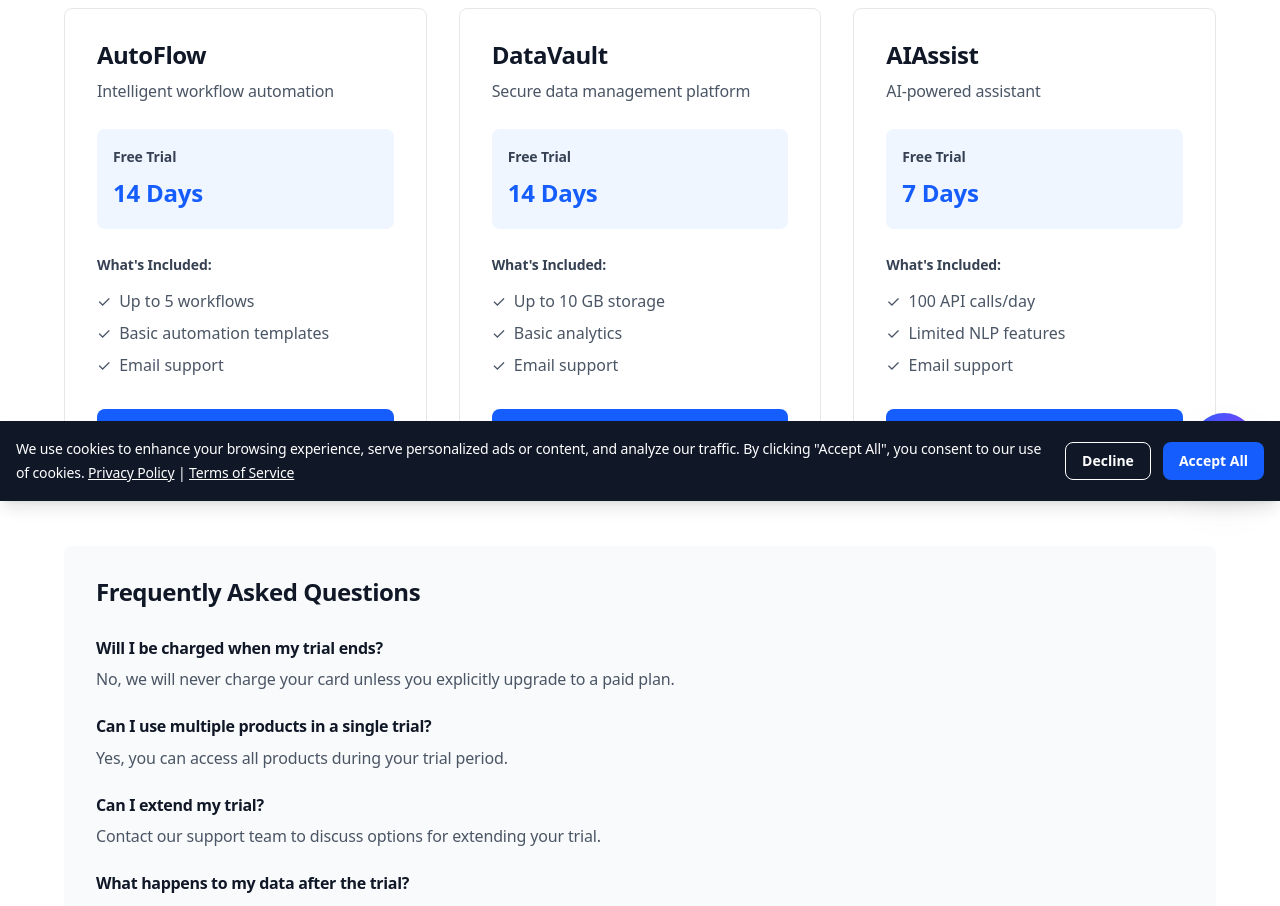
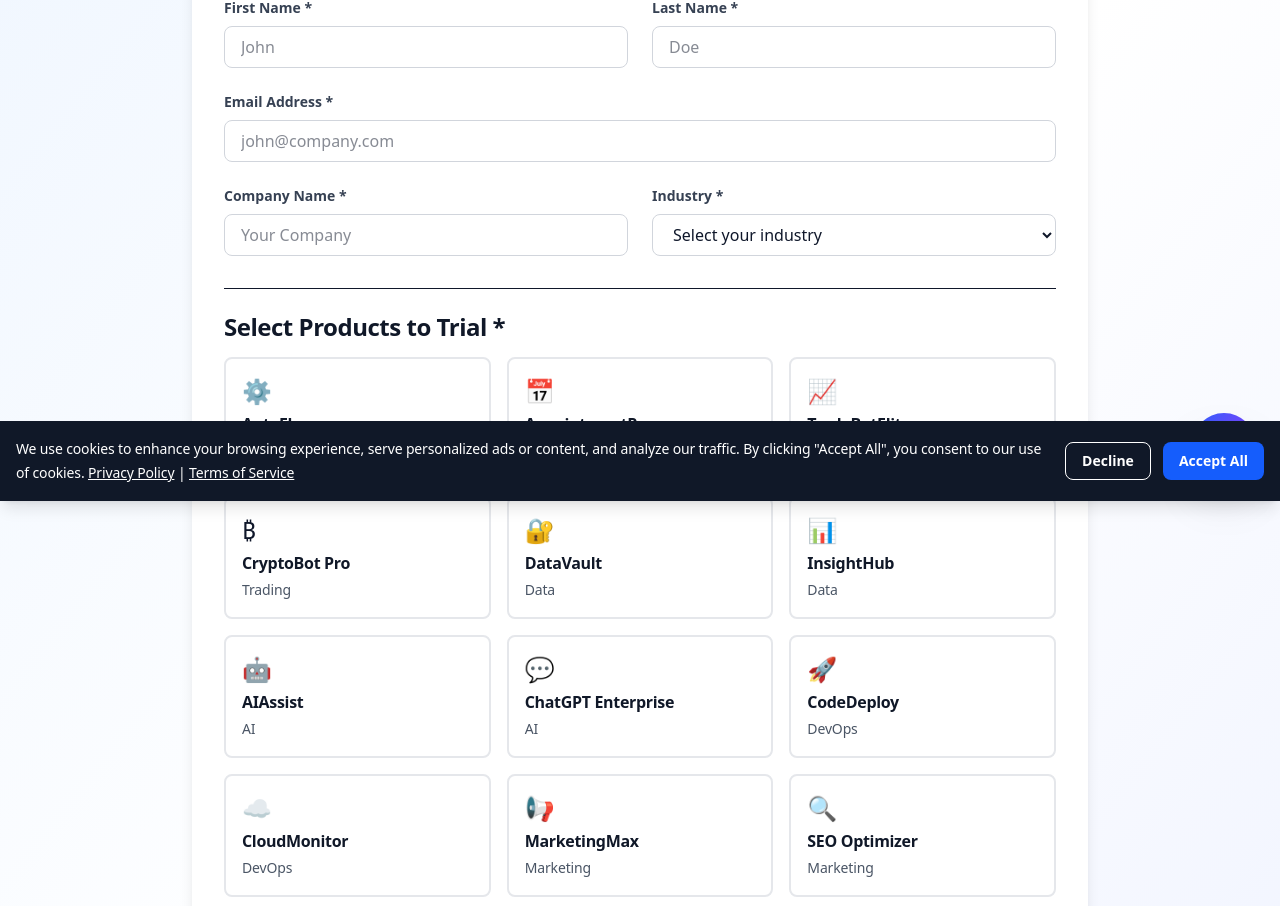
Before and after one commit to Jordan-sketch-hue/j-supreme-tech-website, a Next.js app: page /free-trial in a window 1280 px wide. Shown: the part 299-1205 px from the top of the page. Built offline with nearby package versions, Linux system fonts and the light colour scheme.

Commit message:
Updated: Connected trial request form to free-trial page

```diff
--- a/src/app/(marketing)/free-trial/page.tsx
+++ b/src/app/(marketing)/free-trial/page.tsx
@@ -1,120 +1,11 @@
-export const metadata = {
-  title: 'Free Trial - J Supreme Tech',
-  description: 'Start your free 14-day trial of J Supreme Tech products',
-};
+'use client';
+
+import { TrialRequestForm } from '@/components/TrialRequestForm';
 
 export default function FreeTrialPage() {
-  const products = [
-    {
-      name: 'AutoFlow',
-      description: 'Intelligent workflow automation',
-      trialDays: 14,
-      features: [
-        'Up to 5 workflows',
-        'Basic automation templates',
-        'Email support',
-      ],
-    },
-    {
-      name: 'DataVault',
-      description: 'Secure data management platform',
-      trialDays: 14,
-      features: ['Up to 10 GB storage', 'Basic analytics', 'Email support'],
-    },
-    {
-      name: 'AIAssist',
-      description: 'AI-powered assistant',
-      trialDays: 7,
-      features: ['100 API calls/day', 'Limited NLP features', 'Email support'],
-    },
-  ];
-
   return (
-    <main>
-      <section className="px-6 py-24">
-        <div className="mx-auto max-w-6xl">
-          <div className="text-center">
-            <h1 className="text-4xl font-bold text-gray-900">
-              Start Your Free Trial
-            </h1>
-            <p className="mt-4 text-lg text-gray-600">
-              No credit card required. Full access to all features.
-            </p>
-          </div>
-
-          <div className="mt-12 grid grid-cols-1 gap-8 md:grid-cols-3">
-            {products.map((product) => (
-              <div
-                key={product.name}
-                className="rounded-lg border border-gray-200 p-8"
-              >
-                <h3 className="text-2xl font-bold text-gray-900">
-                  {product.name}
-                </h3>
-                <p className="mt-2 text-gray-600">{product.description}</p>
-
-                <div className="mt-6 rounded-lg bg-blue-50 p-4">
-                  <p className="text-sm font-semibold text-gray-700">
-                    Free Trial
-                  </p>
-                  <p className="mt-1 text-2xl font-bold text-blue-600">
-                    {product.trialDays} Days
-                  </p>
-                </div>
-
-                <div className="mt-6">
-                  <p className="text-sm font-semibold text-gray-700">
-                    What's Included:
-                  </p>
-                  <ul className="mt-3 space-y-2">
-                    {product.features.map((feature) => (
-                      <li key={feature} className="flex items-center text-gray-600">
-                        <span className="mr-2">✓</span>
-                        {feature}
-                      </li>
-                    ))}
-                  </ul>
-                </div>
-
-                <button className="mt-8 w-full rounded-lg bg-blue-600 py-2 font-semibold text-white hover:bg-blue-700">
-                  Start {product.trialDays}-Day Trial
-                </button>
-              </div>
-            ))}
-          </div>
-
-          <div className="mt-16 rounded-lg bg-gray-50 p-8">
-            <h2 className="text-2xl font-bold text-gray-900">
-              Frequently Asked Questions
-            </h2>
-            <div className="mt-8 space-y-6">
-              {[
-                {
-                  q: 'Will I be charged when my trial ends?',
-                  a: 'No, we will never charge your card unless you explicitly upgrade to a paid plan.',
-                },
-                {
-                  q: 'Can I use multiple products in a single trial?',
-                  a: 'Yes, you can access all products during your trial period.',
-                },
-                {
-                  q: 'Can I extend my trial?',
-                  a: 'Contact our support team to discuss options for extending your trial.',
-                },
-                {
-                  q: 'What happens to my data after the trial?',
-                  a: 'Your data is preserved for 30 days. Upgrade to a paid plan to keep your data.',
-                },
-              ].map((faq) => (
-                <div key={faq.q}>
-                  <h3 className="font-semibold text-gray-900">{faq.q}</h3>
-                  <p className="mt-2 text-gray-600">{faq.a}</p>
-                </div>
-              ))}
-            </div>
-          </div>
-        </div>
-      </section>
+    <main className="min-h-screen bg-gradient-to-br from-blue-50 via-white to-indigo-50">
+      <TrialRequestForm />
     </main>
   );
 }
```
Also changed, not shown: 1 other file (tests, documents, lock files or other folders).
